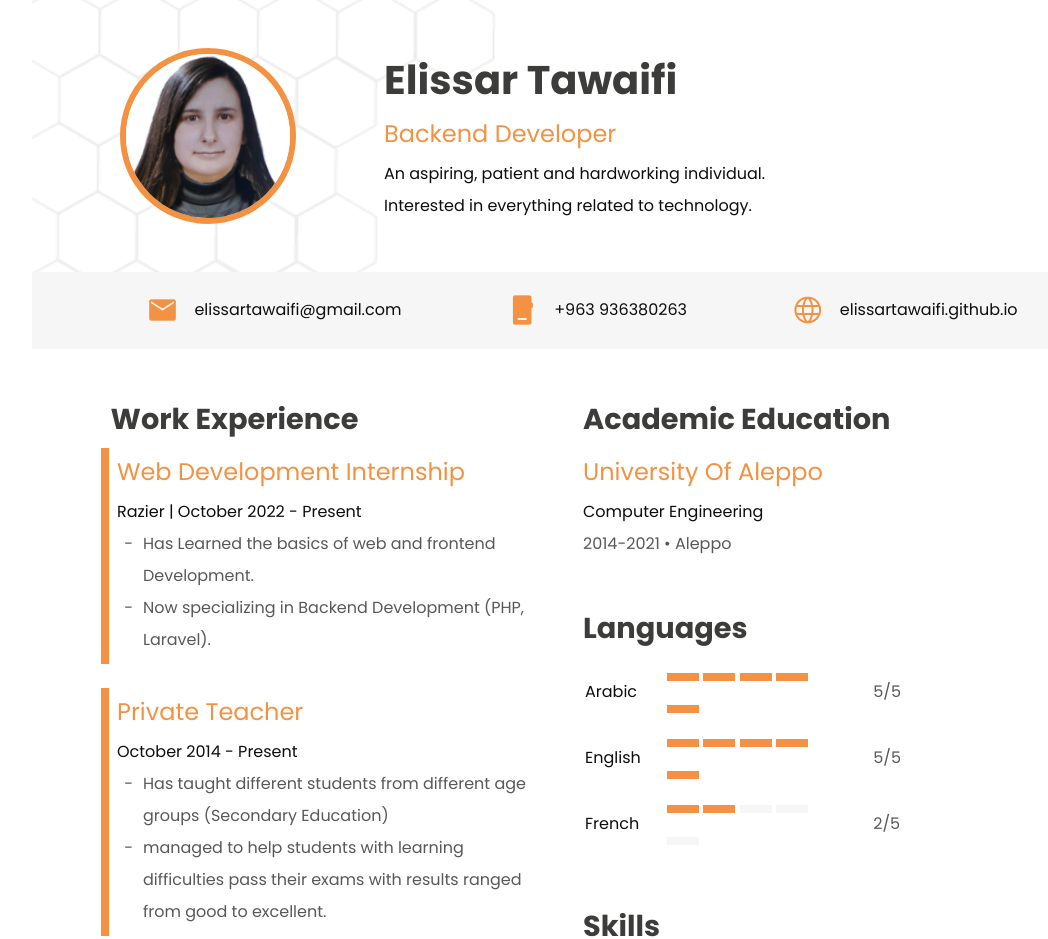
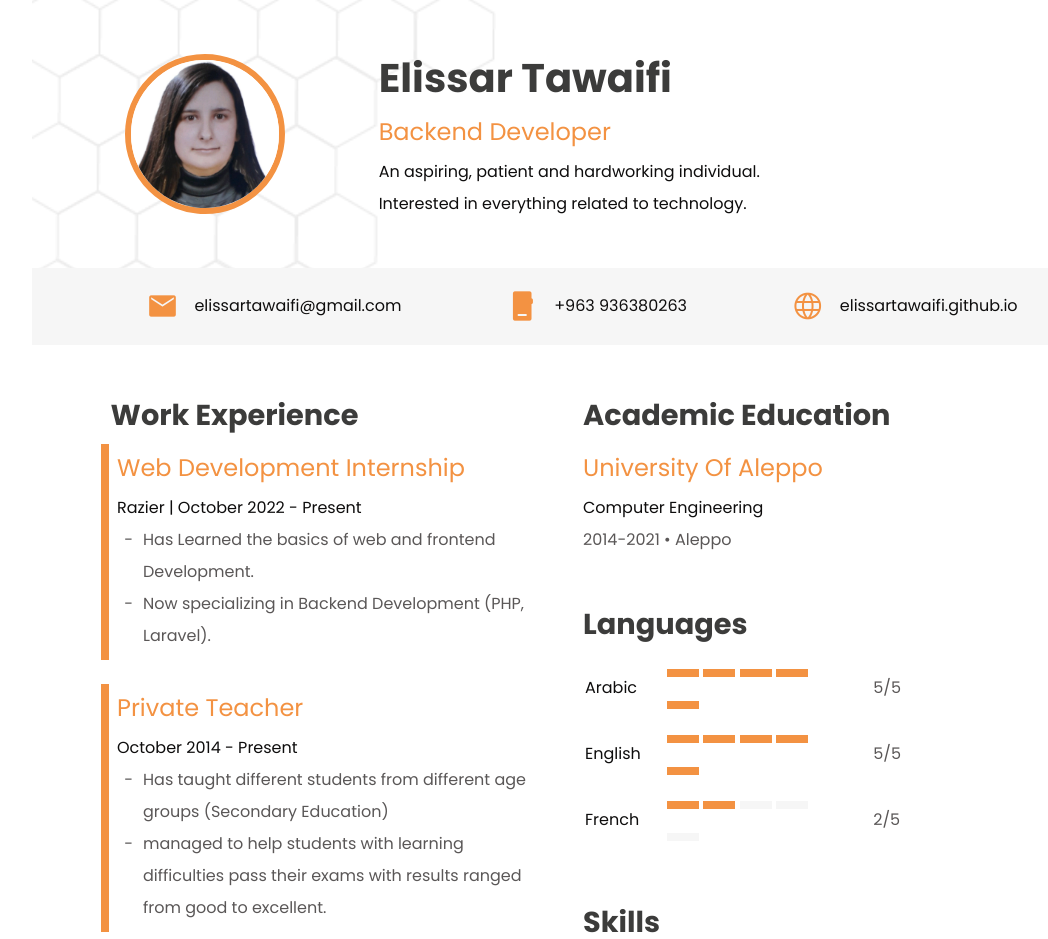
Before and after one commit to elissartawaifi/portfolio, a plain HTML site: page index.html in a window 1280 px wide. Shown: the top 939 px of the page, without its empty margins (58-1106 px from the left). Drawn offline with nearby package versions, Linux system fonts and the light colour scheme.

Commit message:
change img size
10 rem

```diff
--- a/style.css
+++ b/style.css
@@ -232,9 +232,8 @@ header {
 .header-img>img {
     border: 0.4rem solid var(--clr-accent);
     border-radius: 100%;
-    width: 11rem;
     max-width: 100%;
-    width: 11rem;
+    width: 10rem;
     margin-bottom: 0;
 
 
```
